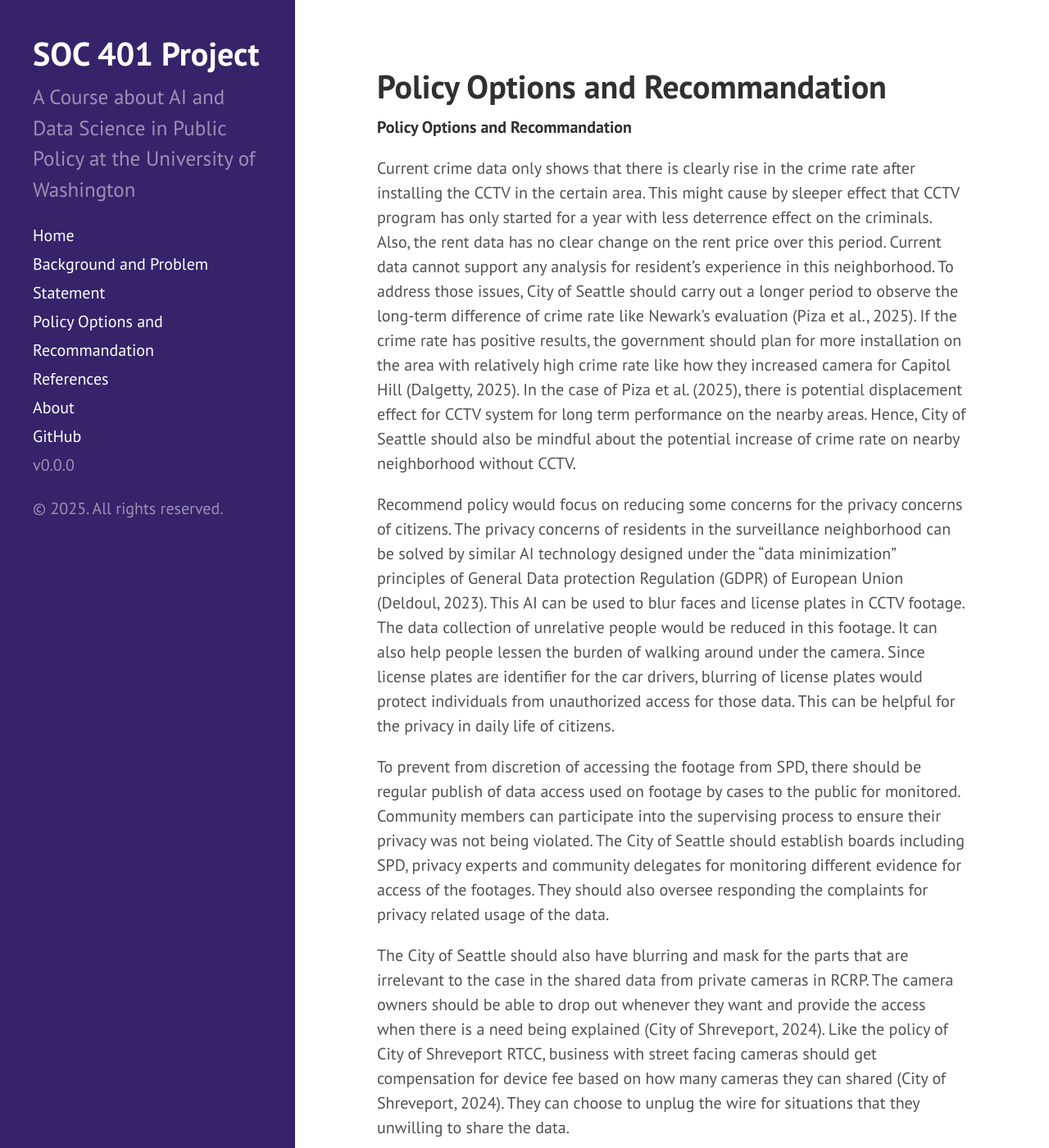
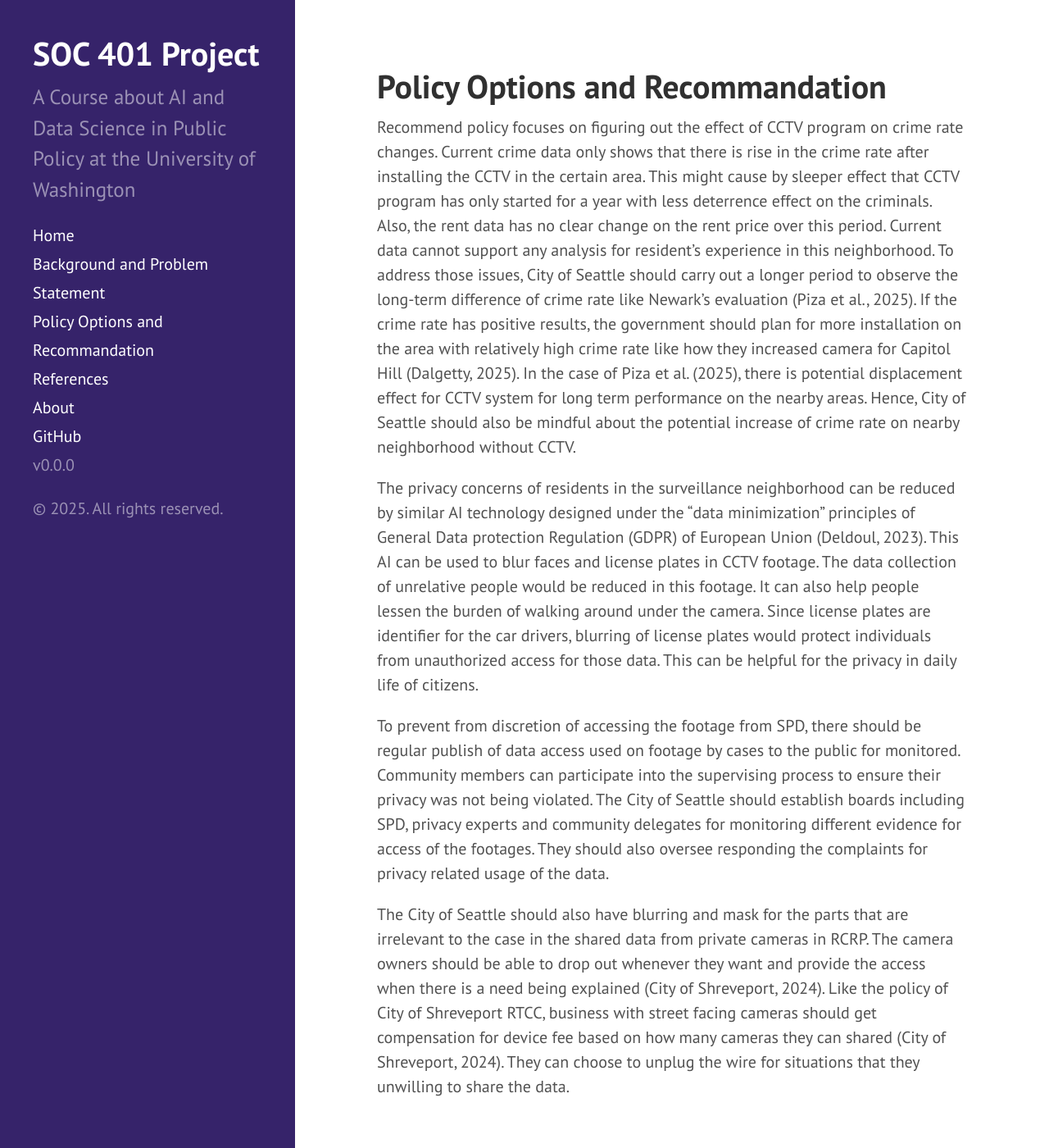
Before and after one commit to JianiT/SOC401-DS-AI-lab, a Jekyll site: the page built from Policy Options.md, in a window 1280 px wide and 1400 px high. Shown: the whole window at 82% size. Built offline with Jekyll 4.4.1, drawn with Linux system fonts in a browser that asks for light colours.

Commit message:
Update policy recommendations for CCTV and privacy concerns
Revised policy recommendations regarding CCTV implementation, crime rate analysis, and privacy concerns. Added suggestions for AI technology to enhance privacy and community oversight in data access.

```diff
--- a/Policy Options.md
+++ b/Policy Options.md
@@ -3,11 +3,9 @@ layout: page
 title: Policy Options and Recommandation
 ---
 
-**Policy Options and Recommandation**
+Recommend policy focuses on figuring out the effect of CCTV program on crime rate changes. Current crime data only shows that there is rise in the crime rate after installing the CCTV in the certain area. This might cause by sleeper effect that CCTV program has only started for a year with less deterrence effect on the criminals. Also, the rent data has no clear change on the rent price over this period. Current data cannot support any analysis for resident’s experience in this neighborhood. To address those issues, City of Seattle should carry out a longer period to observe the long-term difference of crime rate like Newark’s evaluation (Piza et al., 2025). If the crime rate has positive results, the government should plan for more installation on the area with relatively high crime rate like how they increased camera for Capitol Hill (Dalgetty, 2025). In the case of Piza et al. (2025), there is potential displacement effect for CCTV system for long term performance on the nearby areas. Hence, City of Seattle should also be mindful about the potential increase of crime rate on nearby neighborhood without CCTV.
 
-Current crime data only shows that there is clearly rise in the crime rate after installing the CCTV in the certain area. This might cause by sleeper effect that CCTV program has only started for a year with less deterrence effect on the criminals. Also, the rent data has no clear change on the rent price over this period. Current data cannot support any analysis for resident’s experience in this neighborhood. To address those issues, City of Seattle should carry out a longer period to observe the long-term difference of crime rate like Newark’s evaluation (Piza et al., 2025). If the crime rate has positive results, the government should plan for more installation on the area with relatively high crime rate like how they increased camera for Capitol Hill (Dalgetty, 2025). In the case of Piza et al. (2025), there is potential displacement effect for CCTV system for long term performance on the nearby areas. Hence, City of Seattle should also be mindful about the potential increase of crime rate on nearby neighborhood without CCTV.
-
-Recommend policy would focus on reducing some concerns for the privacy concerns of citizens. The privacy concerns of residents in the surveillance neighborhood can be solved by similar AI technology designed under the “data minimization” principles of General Data protection Regulation (GDPR) of European Union (Deldoul, 2023). This AI can be used to blur faces and license plates in CCTV footage. The data collection of unrelative people would be reduced in this footage. It can also help people lessen the burden of walking around under the camera. Since license plates are identifier for the car drivers, blurring of license plates would protect individuals from unauthorized access for those data. This can be helpful for the privacy in daily life of citizens.
+The privacy concerns of residents in the surveillance neighborhood can be reduced by similar AI technology designed under the “data minimization” principles of General Data protection Regulation (GDPR) of European Union (Deldoul, 2023). This AI can be used to blur faces and license plates in CCTV footage. The data collection of unrelative people would be reduced in this footage. It can also help people lessen the burden of walking around under the camera. Since license plates are identifier for the car drivers, blurring of license plates would protect individuals from unauthorized access for those data. This can be helpful for the privacy in daily life of citizens.
 
 To prevent from discretion of accessing the footage from SPD, there should be regular publish of data access used on footage by cases to the public for monitored. Community members can participate into the supervising process to ensure their privacy was not being violated. The City of Seattle should establish boards including SPD, privacy experts and community delegates for monitoring different evidence for access of the footages. They should also oversee responding the complaints for privacy related usage of the data.
 
```
